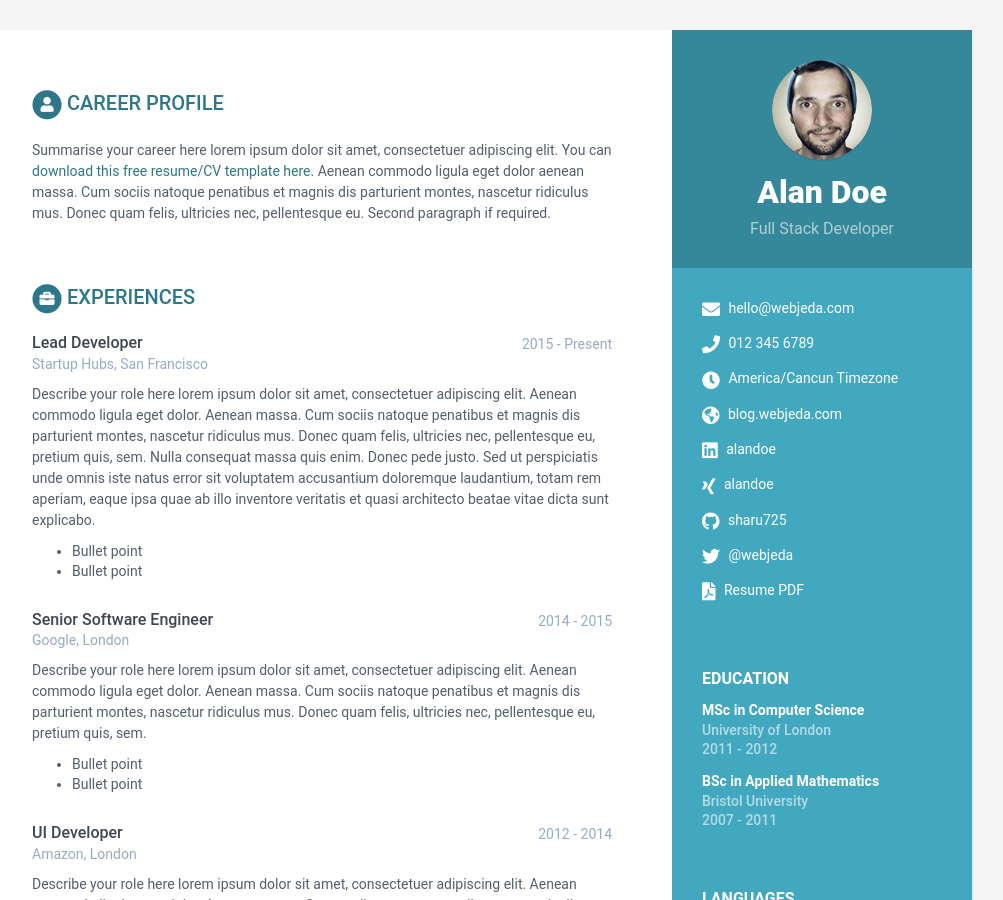
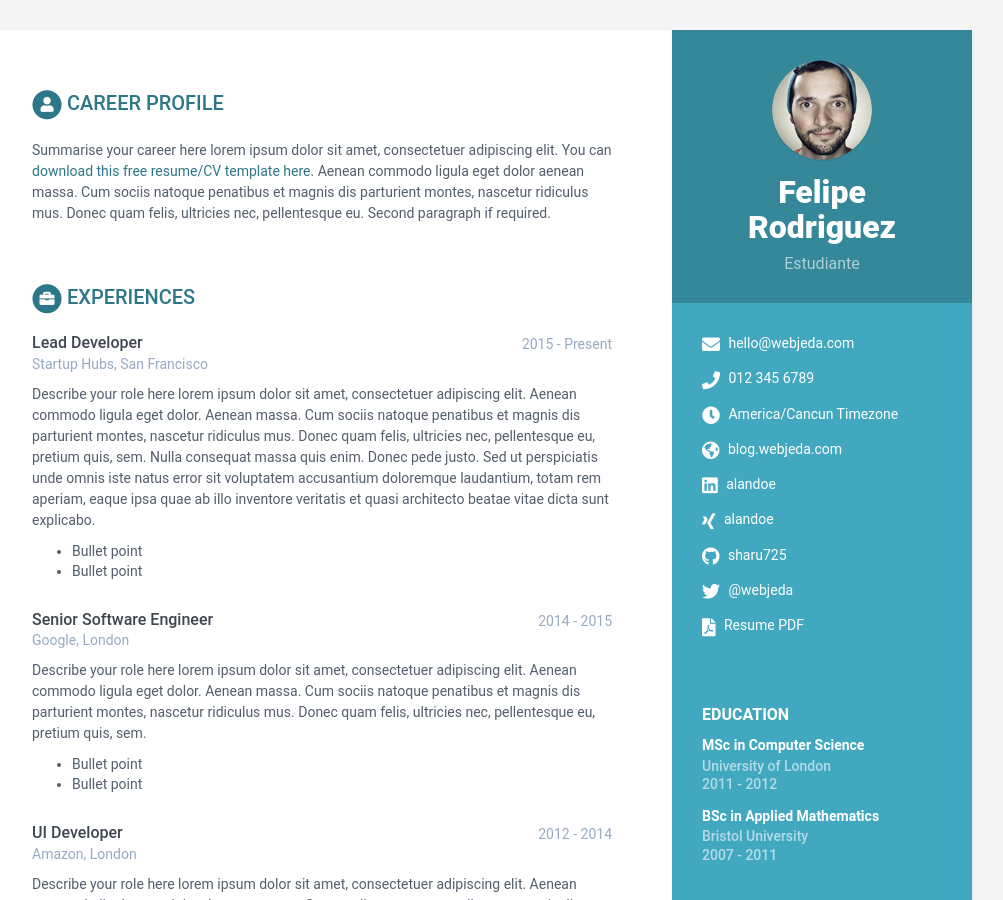
Before and after one commit to Phel1405/CV-Jekyll, a Jekyll site: the page built from index.html, in a window 1280 px wide and 900 px high. Shown: the whole window, without its empty margins (168-1171 px from the left). Built offline with Jekyll 4.4.1, drawn with Linux system fonts in a browser that asks for light colours.

Commit message:
Cambia el nombre

```diff
--- a/_data/data.yml
+++ b/_data/data.yml
@@ -8,8 +8,8 @@ sidebar:
     education: True # set to False if you want education in main section instead of in sidebar
 
     # Profile information
-    name: Alan Doe
-    tagline: Full Stack Developer
+    name: Felipe Rodriguez
+    tagline: Estudiante
     avatar: profile.png  #place a 100x100 picture inside /assets/images/ folder and provide the name of the file below
 
     # Sidebar links
```
